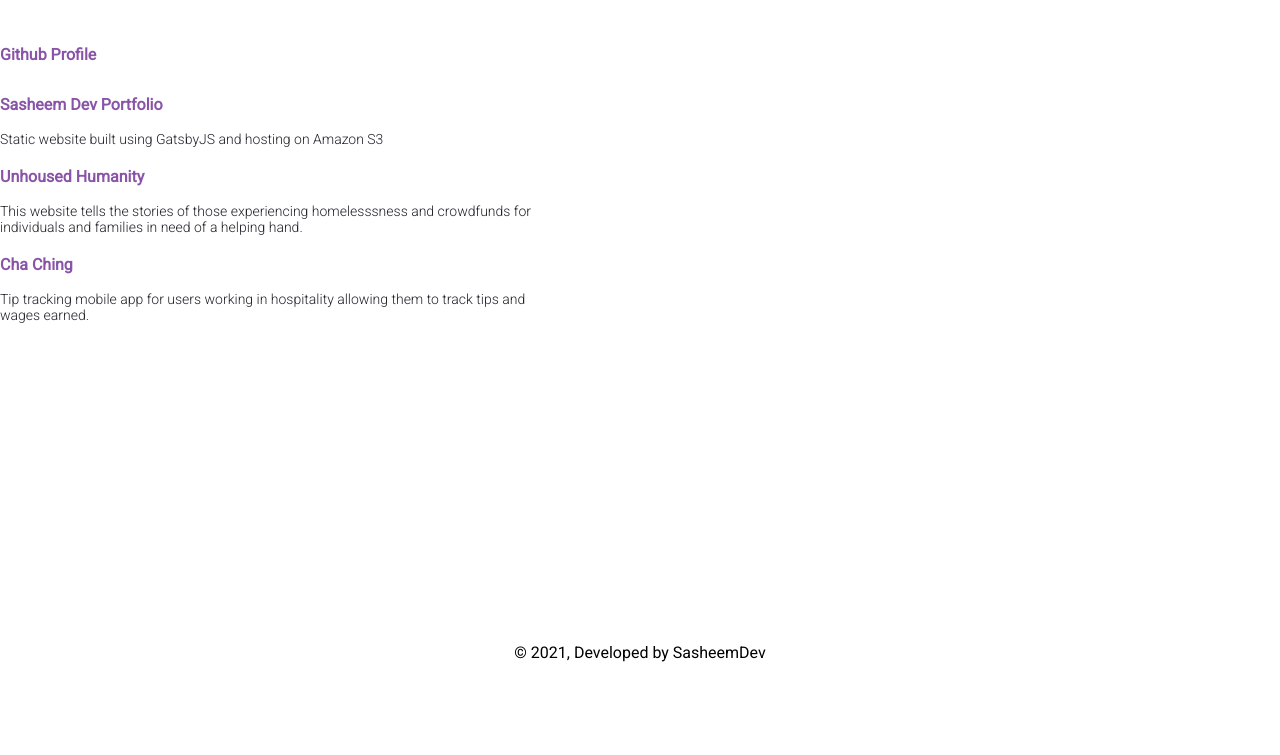
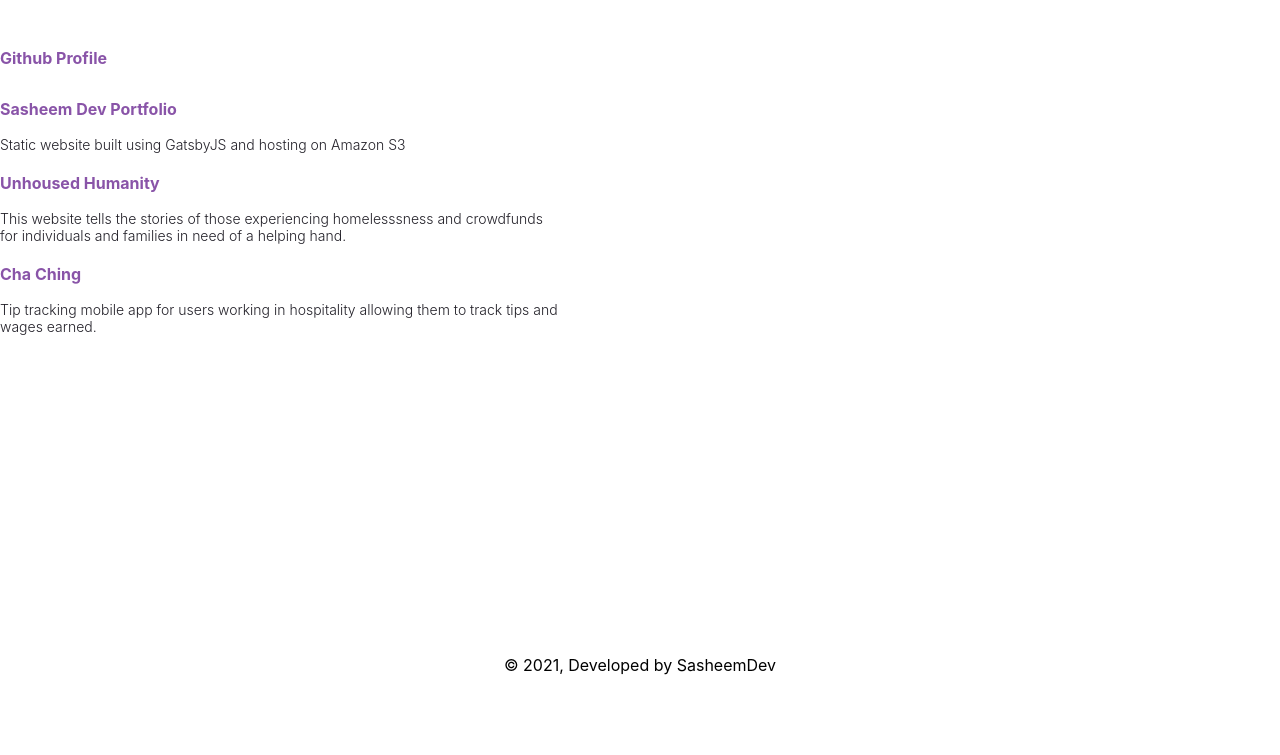
Before and after one commit to Sasheem/sasheem-dev-portfolio-delete, a Gatsby site: page / in a window 1280 px wide. Shown: the part 254-1009 px from the top of the page. Built offline with nearby package versions, Linux system fonts and the light colour scheme; Gatsby itself is replaced by a stand-in of ours.

Commit message:
removed import, causes error

```diff
--- a/src/theme/globalStyles.js
+++ b/src/theme/globalStyles.js
@@ -1,11 +1,10 @@
 import { createGlobalStyle } from 'styled-components';
 
 export const GlobalStyle = createGlobalStyle`
-  @import url('https://fonts.googleapis.com/css2?family=Roboto:wght@300;400&display=swap');
   body {
     padding: 0;
     margin: 0;
-    font-family: Roboto, -apple-system, Roboto, sans-serif, serif;
+    font-family: -apple-system, Roboto, sans-serif, serif;
   }
   a {
     text-decoration: none;
```
